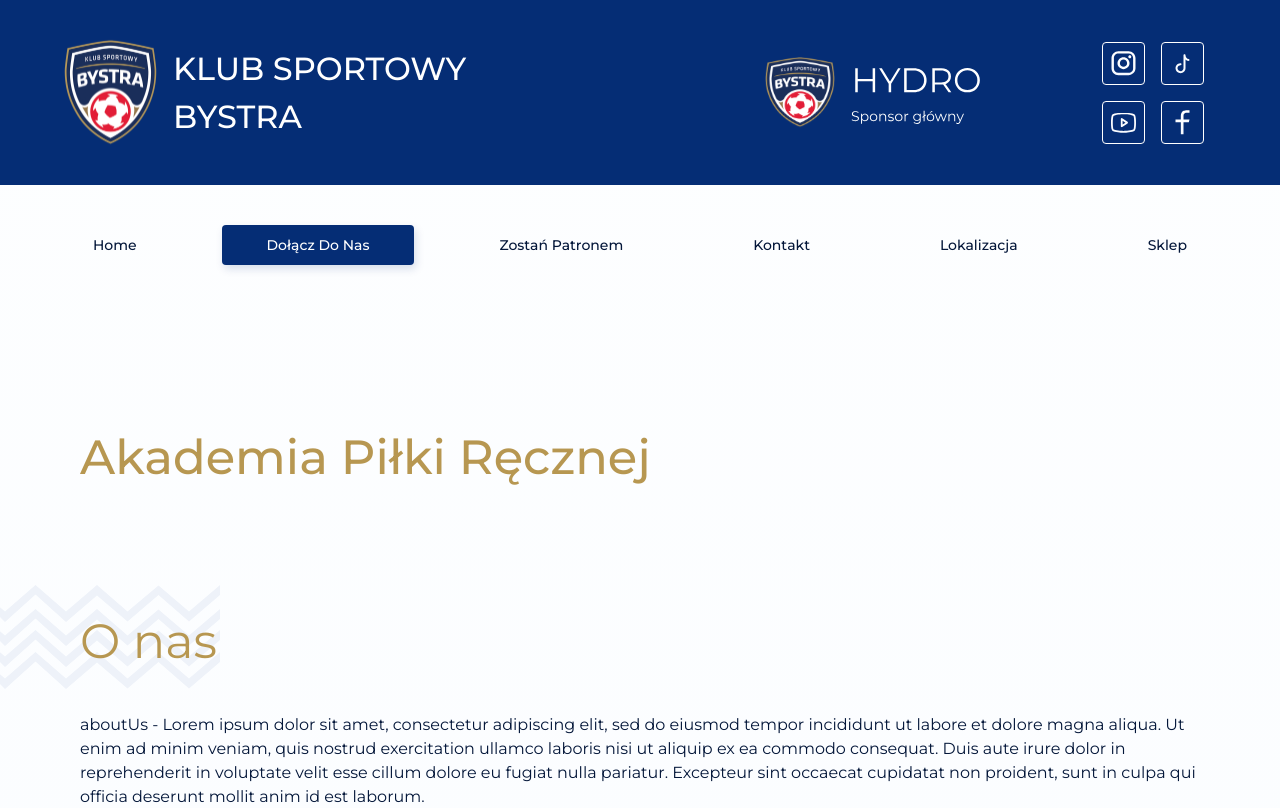
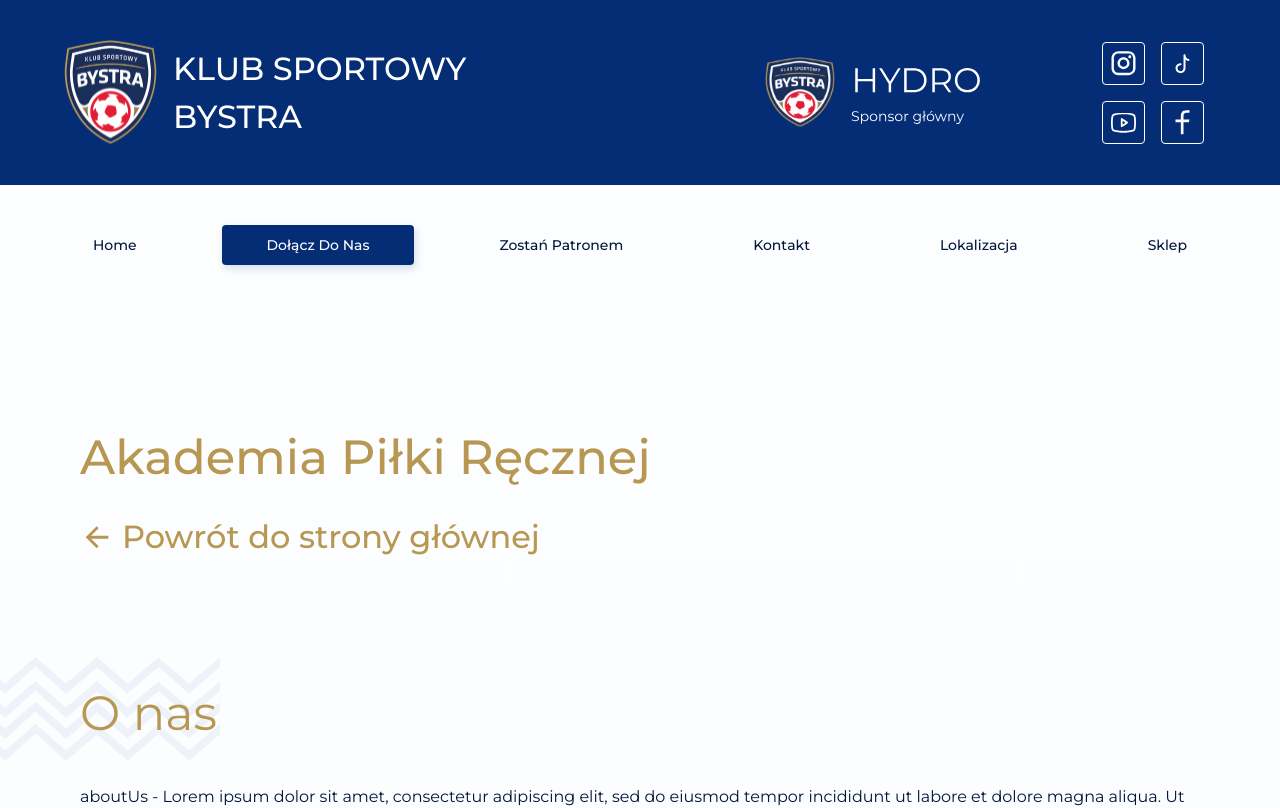
Before and after one commit to marbolba/ks-bystra, a React (Vite) app: page /girls-academy in a window 1280 px wide. Shown: the top 808 px of the page. Built offline with nearby package versions, Linux system fonts and the light colour scheme.

Commit message:
Add back icon

```diff
--- /dev/null
+++ b/src/assets/icons/BackIcon.tsx
@@ -0,0 +1,20 @@
+type Props = {
+  fill?: string;
+};
+
+const BackIcon = ({ fill = "white" }: Props) => (
+  <svg
+    width="34"
+    height="35"
+    viewBox="0 0 34 35"
+    fill="none"
+    xmlns="http://www.w3.org/2000/svg"
+  >
+    <path
+      d="M11.0897 15.8333L28.3334 15.8333V18.6666H11.0897L18.6887 26.2656L16.6856 28.2688L5.66675 17.25L16.6856 6.23113L18.6887 8.2343L11.0897 15.8333Z"
+      fill={fill}
+    />
+  </svg>
+);
+
+export default BackIcon;
--- a/src/components/SectionCard/SectionCard.styled.tsx
+++ b/src/components/SectionCard/SectionCard.styled.tsx
@@ -12,6 +12,7 @@ const SportSectionWrapper = styled("div")`
   align-items: center;
   position: relative;
 
+  cursor: pointer;
   align-items: center;
   gap: 12px;
   border: 1px solid ${({ theme }) => theme.palette.primary.main};
--- /dev/null
+++ b/src/components/TinyGapSection/TinyGapSection.styled.tsx
@@ -0,0 +1,9 @@
+import { styled } from "@mui/material/styles";
+
+const TinyGapSection = styled("div")`
+  display: flex;
+  flex-direction: column;
+  gap: 24px;
+`;
+
+export default { TinyGapSection };
--- /dev/null
+++ b/src/components/TinyGapSection/TinyGapSection.tsx
@@ -0,0 +1,9 @@
+import S from "./TinyGapSection.styled";
+
+type Props = { children: React.ReactNode };
+
+const TinyGapSection = ({ children }: Props) => (
+  <S.TinyGapSection>{children}</S.TinyGapSection>
+);
+
+export default TinyGapSection;
--- a/src/pages/Section/Section.styled.tsx
+++ b/src/pages/Section/Section.styled.tsx
@@ -2,6 +2,13 @@ import { styled } from "@mui/material/styles";
 
 const ViewWrapper = styled("div")`
   padding: 120px 80px;
+`;
+
+const BackToHomeWrapper = styled("div")`
+  display: flex;
+  align-items: center;
+  gap: 8px;
+  cursor: pointer;
 `;
 
 const SectionsWrapper = styled("div")`
@@ -10,4 +17,4 @@ const SectionsWrapper = styled("div")`
   gap: 40px;
 `;
 
-export default { ViewWrapper, SectionsWrapper };
+export default { ViewWrapper, BackToHomeWrapper, SectionsWrapper };
--- a/src/pages/Section/Section.tsx
+++ b/src/pages/Section/Section.tsx
@@ -12,6 +12,9 @@ import PatronsSlider from "@/features/PatronsSlider/PatronsSlider";
 import { useCallback, useEffect, useState } from "react";
 import useJsonTemplates from "@/hooks/useJsonTemplates";
 import SpinnerScreen from "@/components/SpinnerScreen/SpinnerScreen";
+import BackIcon from "@/assets/icons/BackIcon";
+import TinyGapSection from "@/components/TinyGapSection/TinyGapSection";
+import { useNavigate } from "react-router-dom";
 
 export type SectionLabels = {
   title: string;
@@ -32,8 +35,14 @@ type Props = {
 
 const Section = ({ id }: Props) => {
   const theme = useTheme();
+  const navigate = useNavigate();
+
   const { fetchAndParseSectionData } = useJsonTemplates();
   const [sectionData, setSectionData] = useState<SectionData | null>(null);
+
+  const handleBackToHome = useCallback(() => {
+    navigate("/");
+  }, []);
 
   const initializeSection = useCallback(async () => {
     const sectionData = await fetchAndParseSectionData(id);
@@ -52,9 +61,17 @@ const Section = ({ id }: Props) => {
   return (
     <S.ViewWrapper>
       <LargeGapSection>
-        <Typography variant="h2" color={theme.palette.secondary.main}>
-          {labels.title}
-        </Typography>
+        <TinyGapSection>
+          <Typography variant="h2" color={theme.palette.secondary.main}>
+            {labels.title}
+          </Typography>
+          <S.BackToHomeWrapper onClick={handleBackToHome}>
+            <BackIcon fill={theme.palette.secondary.main} />
+            <Typography variant="h3" color={theme.palette.secondary.main}>
+              {"Powrót do strony głównej"}
+            </Typography>
+          </S.BackToHomeWrapper>
+        </TinyGapSection>
 
         <SmallGapSection>
           <LabelWithBackgroundPattern label="O nas" />
```
